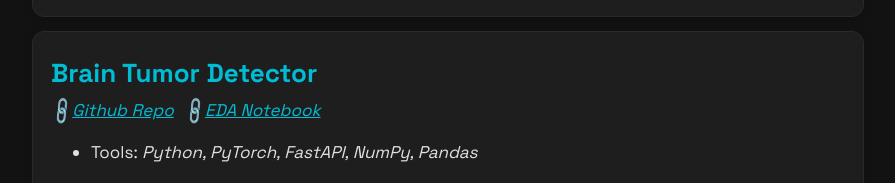
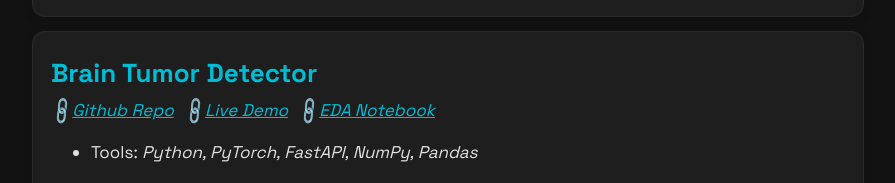
Before and after one commit to mi-shraban/portfolio-nextjs, a Next.js app: page / in a window 1280 px wide. Shown: the part 3385-3568 px from the top of the page, without its empty margins (384-1279 px from the left). Built offline with nearby package versions, Linux system fonts and the light colour scheme; no server answers.

Commit message:
project demo link added

```diff
--- a/components/sections/Projects.tsx
+++ b/components/sections/Projects.tsx
@@ -100,6 +100,12 @@
 							Github Repo
 						</a>
 						<a className="proj_link"
+						   href="https://tumor-detector-xordan.vercel.app/"
+						   target="_blank">
+							<span className="link_icon">&#x1F517;&#xFE0E;</span>
+							Live Demo
+						</a>
+						<a className="proj_link"
 						   href="https://github.com/mi-shraban/Brain_Tumor_Detector/blob/main/Brain_Tumor_Detector_trainer.ipynb"
 						   target="_blank">
 							<span className="link_icon">&#x1F517;&#xFE0E;</span>
@@ -131,9 +137,9 @@
 					</a>
 					<div className="thumbOverlay">
 						<a className="btn"
-						   href="https://github.com/mi-shraban/Brain_Tumor_Detector/"
+						   href="https://tumor-detector-xordan.vercel.app/"
 						   target="_blank" rel="noopener noreferrer"><span
-							className="link_icon">&#x1F517;&#xFE0E;</span> Github Repo</a>
+							className="link_icon">&#x1F517;&#xFE0E;</span> Live Demo</a>
 					</div>
 				</div>
 			</div>
```
